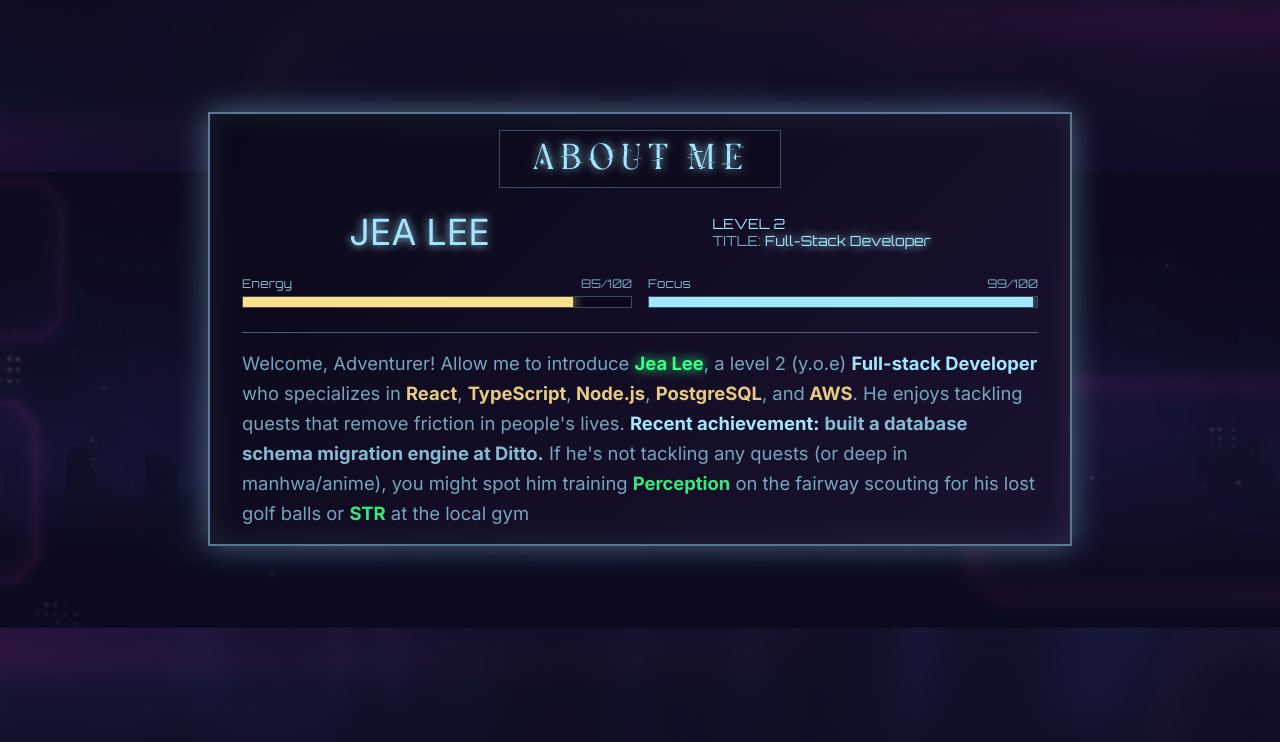
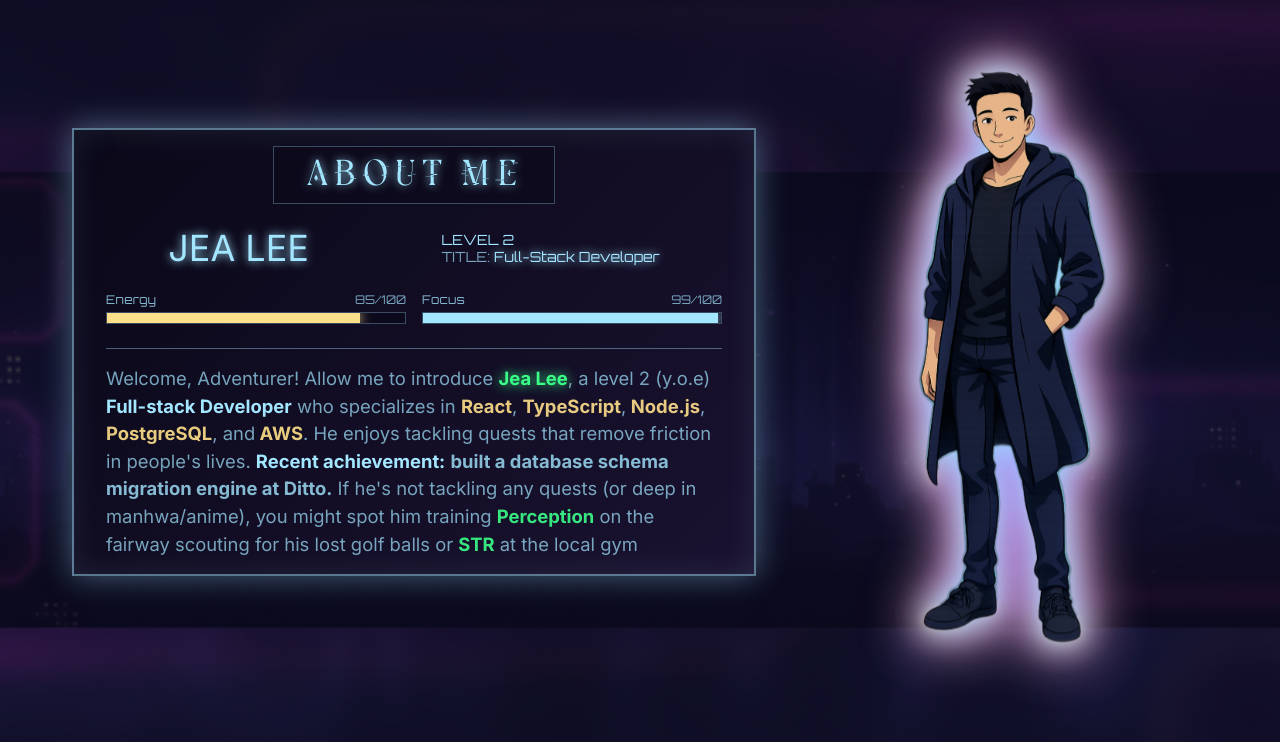
Before and after one commit to jealee44/jea-portfolio, a React (Vite) app: page / in a window 1280 px wide. Shown: the top 742 px of the page. Built offline with nearby package versions, Linux system fonts and the light colour scheme.

Commit message:
created avatar component and implemented to the right of our status window in our app.tsx. implemented aura animation on the avatar.

```diff
--- a/src/App.tsx
+++ b/src/App.tsx
@@ -1,14 +1,18 @@
-import StatusWindow from './components/StatusWindow/StatusWindow'
+import StatusWindow from './components/StatusWindow/StatusWindow';
+import Avatar from './components/StatusWindow/Avatar';
 
 
-function App() {
-  return (
-    <div className="min-h-screen">
-      <div className="container mx-auto px-4 py-8">
-        <StatusWindow />
+export default function App() {
+ return (
+    <main className="relative z-10 mx-auto max-w-[1200px] px-4 py-12">
+      <div className="grid items-start gap-8 lg:grid-cols-[minmax(0,1fr)_420px]">
+        <div>
+          <StatusWindow />
+        </div>
+        <div className="justify-self-center">
+          <Avatar className="w-[260px] sm:w-[320px] lg:w-[420px]" />
+        </div>
       </div>
-    </div>
-  )
+    </main>
+  );
 }
-
-export default App
--- a/src/app.css
+++ b/src/app.css
@@ -39,12 +39,35 @@
 
 }
 
+@keyframes aura {
+  0% {
+    filter:
+      drop-shadow(0 0 10px var(--color-cyan))
+      drop-shadow(0 0 18px var(--color-purple));
+    transform: translateY(0);
+  }
+  50% {
+    filter:
+      drop-shadow(0 0 16px var(--color-cyan-light))
+      drop-shadow(0 0 28px var(--color-purple-light))
+      drop-shadow(0 0 6px var(--color-gold-light));
+    transform: translateY(-2px);
+  }
+  100% {
+    filter:
+      drop-shadow(0 0 10px var(--color-cyan))
+      drop-shadow(0 0 18px var(--color-purple));
+    transform: translateY(0);
+  }
+}
+
+
 /* Global styles */
 body {
   margin: 0;
   min-height: 100vh;
   font-family: var(--font-family-body);
-  background-image: url('/background.jpg');
+  background-image: url('/images/background.jpg');
   background-size: cover;
   background-position: center;
   background-attachment: fixed;
--- /dev/null
+++ b/src/components/StatusWindow/Avatar.tsx
@@ -0,0 +1,40 @@
+import type { CSSProperties } from "react";
+
+type AvatarProps = { className?: string };
+type CSSVars = CSSProperties & { ['--aura']?: string};
+
+export default function Avatar({className = ''}: AvatarProps) {
+    const style: CSSVars = { '--aura': 'aura 3.5s ease-in-out infinite' };
+
+    return (
+        <div className={`relative ${className}`} style={style}>
+            <div
+                aria-hidden="true"
+                className="absolute inset-0 -z-10 blur-2xl opacity-70"
+                style={{
+                    background: `
+                    radial-gradient(60% 60% at 50% 65%, var(--color-cyan-light), transparent 70%),
+                    radial-gradient(45% 45% at 25% 20%, color-mix(in oklab, var(--color-purple) 70%, transparent), transparent 80%),
+                    radial-gradient(40% 40% at 80% 20%, color-mix(in oklab, var(--color-blue) 70%, transparent), transparent 85%)
+                    `,
+                }}
+            />
+
+            <img
+                src="/images/avatar.png"
+                alt="Avatar of Jea Lee"
+                width={560}
+                height={980}
+                loading="eager"
+                fetchPriority="high"
+                decoding="async"
+                draggable={false}
+                className="
+                w-full h-auto object-contain select-none pointer-events-none
+                [filter:drop-shadow(0_0_10px_var(--color-cyan))_drop-shadow(0_0_20px_var(--color-purple))]
+                will-change-[filter,transform]
+                motion-safe:animate-(--aura)"
+            />
+        </div>
+    )
+}
--- a/src/components/StatusWindow/StatusWindow.tsx
+++ b/src/components/StatusWindow/StatusWindow.tsx
@@ -84,7 +84,7 @@ const StatusWindow = () => {
         </div>
         <section aria-labelledby='about-desc' className="mt-4 border-t border-cyan-light/40 pt-4 ">
             <h2 id="about-desc" className="sr-only">About Description</h2>
-            <p className="font-family-body text-cyan-light/70 leading-relaxed text-(length:--fs-body) max-w-fit">
+            <p className="font-family-body text-cyan-light/70 leading-normal text-(length:--fs-body) max-w-fit">
         Welcome, Adventurer! Allow me to introduce <strong className="text-green [text-shadow:0_0_12px_var(--color-green)]">Jea Lee</strong>
 , a level 2 (y.o.e) <strong className="text-cyan-light"> Full-stack Developer</strong> who specializes in  <strong className="text-gold-light/90"> React</strong>, <strong className="text-gold-light/90">TypeScript</strong>,
   <strong className="text-gold-light/90"> Node.js</strong>, <strong className="text-gold-light/90">PostgreSQL</strong>, and
```
Also changed, not shown: public/images/avatar.png (added), public/images/background.jpg (renamed from public/background.jpg).
